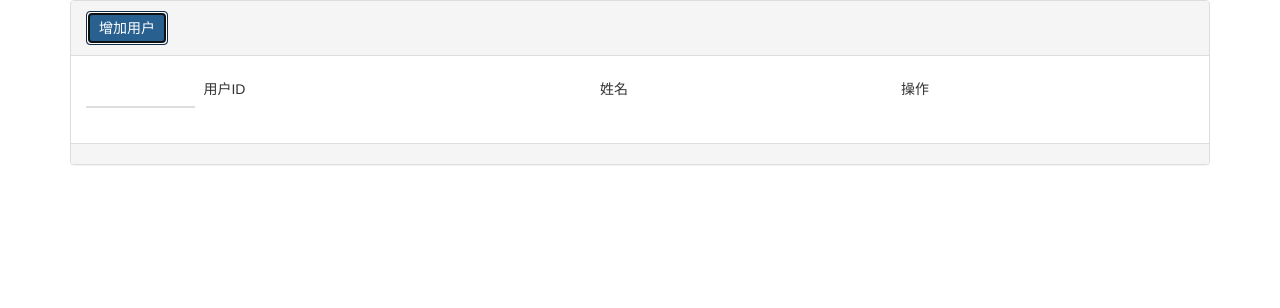
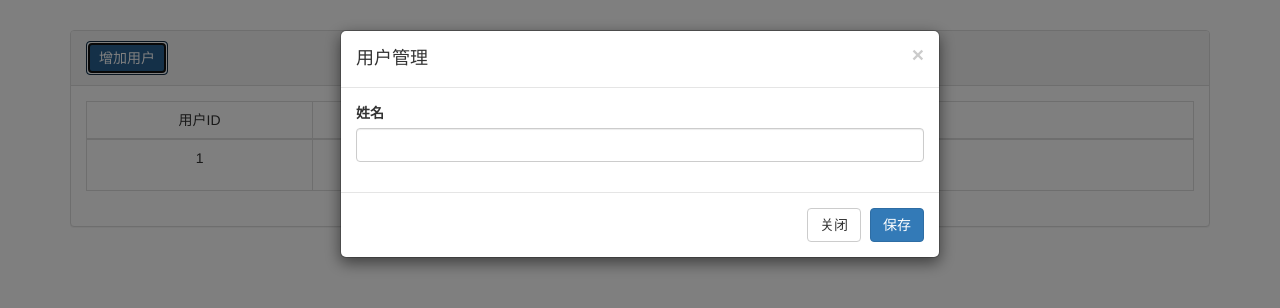
Before and after one commit to zhufengnodejs/201606node.js, a plain HTML site: page 2.dynamic/index.html in a window 1280 px wide. Both pictures are taken after a click on the button "增加用户". Drawn offline with nearby package versions, Linux system fonts and the light colour scheme.

Commit message:
绘制界面

```diff
--- a/2.dynamic/index.html
+++ b/2.dynamic/index.html
@@ -3,36 +3,73 @@
 <head>
     <meta charset="UTF-8">
     <title>珠峰书店</title>
-    <link rel="stylesheet" href="bootstrap.min.css">
+    <link rel="stylesheet" href="./public/bootstrap.min.css">
     <link rel="stylesheet" href="http://cdn.bootcss.com/bootstrap/3.3.0/css/bootstrap.min.css">
     <script src="http://cdn.bootcss.com/jquery/1.11.1/jquery.min.js"></script>
     <script src="http://cdn.bootcss.com/bootstrap/3.3.0/js/bootstrap.min.js"></script>
 
 </head>
-<body>
+<body style="margin-top: 30px">
 <div class="container">
     <div class="panel panel-default">
         <div class="panel-heading">
-            <button class="btn btn-primary">增加用户</button>
+            <button class="btn btn-primary" data-toggle="modal" data-target="#addUserModal">增加用户</button>
         </div>
         <div class="panel-body">
-            <table class="table table-responsive">
-                <thead>
-                    <th>
+            <table class="table table-bordered text-center" >
+                    <tr>
                         <td>用户ID</td>
                         <td>姓名</td>
                         <td>操作</td>
-                    </th>
-                </thead>
+                    </tr>
                 <tbody>
-
+                <tr>
+                    <td>1</td>
+                    <td>张三</td>
+                    <td>
+                        <button class="btn btn-warning">修改用户</button>
+                        <button class="btn btn-danger">删除用户</button>
+                    </td>
+                </tr>
                 </tbody>
             </table>
         </div>
-        <div class="panel-footer">
-
-        </div>
     </div>
 </div>
+<div class="modal fade" id="addUserModal">
+    <div class="modal-dialog">
+        <div class="modal-content">
+            <div class="modal-header">
+                <button type="button" class="close" data-dismiss="modal"><span aria-hidden="true">&times;</span><span class="sr-only">关闭</span></button>
+                <h4 class="modal-title">用户管理</h4>
+            </div>
+            <div class="modal-body">
+                <form>
+                    <div class="form-group">
+                        <label for="name">姓名</label>
+                        <input type="text" class="form-control" id="name">
+                    </div>
+                </form>
+            </div>
+            <div class="modal-footer">
+                <button type="button" class="btn btn-default" data-dismiss="modal">关闭</button>
+                <button type="button" class="btn btn-primary">保存</button>
+            </div>
+        </div><!-- /.modal-content -->
+    </div><!-- /.modal-dialog -->
+</div><!-- /.modal -->
+
 </body>
+<script>
+    //增加用户
+    /**
+     * 1. 弹出模态窗口，输入姓名
+     * 2. 获取姓名并提交到后台接口
+     * 3. 后台接口把此用户保存到文件系统中，返回保存后的用户
+     *
+     */
+    function addUser(){
+
+    }
+</script>
 </html>
--- a/2.dynamic/server.js
+++ b/2.dynamic/server.js
@@ -1,8 +1,13 @@
 var express = require('express');
+var path = require('path');
 var app = express();
 var routes = require('./routes');
+app.get('/',function(req,res){
+    //sendFile参数必须是一个绝对路径
+    res.sendFile(path.resolve('./index.html'));
+});
 /**
  * restful接口的特点是 路径相同，通过请求方法名来判断对此资源做如何的操作
  */
 routes(app);
-app.listen(80)
+app.listen(8080)
```
Also changed, not shown: 2.dynamic/public/bootstrap.min.css (renamed from 2.dynamic/bootstrap.min.css).
